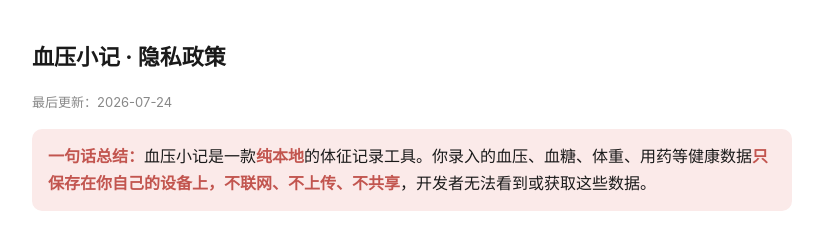
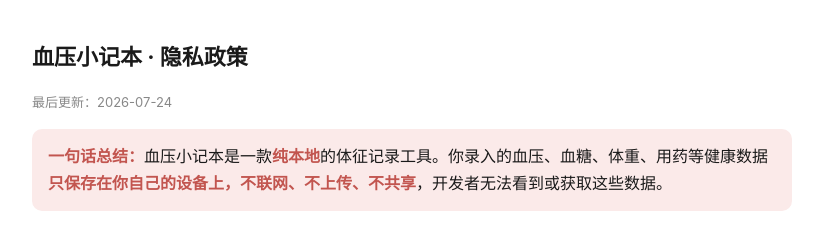
Before and after one commit to qdutj/vitalnote-privacy, a plain HTML site: page index.html in a window 1280 px wide. Shown: the top 236 px of the page, without its empty margins (228-1051 px from the left). Drawn offline with Linux system fonts and the light colour scheme.

Commit message:
应用名改为血压小记本(血压小记已被占用)

```diff
--- a/index.html
+++ b/index.html
@@ -3,7 +3,7 @@
 <head>
 <meta charset="utf-8">
 <meta name="viewport" content="width=device-width, initial-scale=1">
-<title>血压小记 隐私政策</title>
+<title>血压小记本 隐私政策</title>
 <style>
   body{font-family:-apple-system,"PingFang SC","Microsoft YaHei",sans-serif;line-height:1.7;
        max-width:760px;margin:0 auto;padding:24px;color:#1a1a1a;background:#fff}
@@ -14,11 +14,11 @@
 </style>
 </head>
 <body>
-<h1>血压小记 · 隐私政策</h1>
+<h1>血压小记本 · 隐私政策</h1>
 <p class="meta">最后更新：2026-07-24</p>
 
 <div class="sum">
-<strong>一句话总结：</strong>血压小记是一款<strong>纯本地</strong>的体征记录工具。你录入的血压、血糖、体重、用药等健康数据<strong>只保存在你自己的设备上，不联网、不上传、不共享</strong>，开发者无法看到或获取这些数据。
+<strong>一句话总结：</strong>血压小记本是一款<strong>纯本地</strong>的体征记录工具。你录入的血压、血糖、体重、用药等健康数据<strong>只保存在你自己的设备上，不联网、不上传、不共享</strong>，开发者无法看到或获取这些数据。
 </div>
 
 <h2>1. 我们处理哪些信息、存在哪里</h2>
@@ -58,7 +58,7 @@
 <p>若未来版本新增需要联网或收集信息的功能（例如云同步），我们会更新本政策并在应用内明确告知、单独征得同意后再启用。</p>
 
 <h2>11. 联系方式</h2>
-<p>如有疑问，请通过华为应用市场“血压小记”应用详情页与开发者联系。</p>
+<p>如有疑问，请通过华为应用市场“血压小记本”应用详情页与开发者联系。</p>
 
 </body>
 </html>
```
